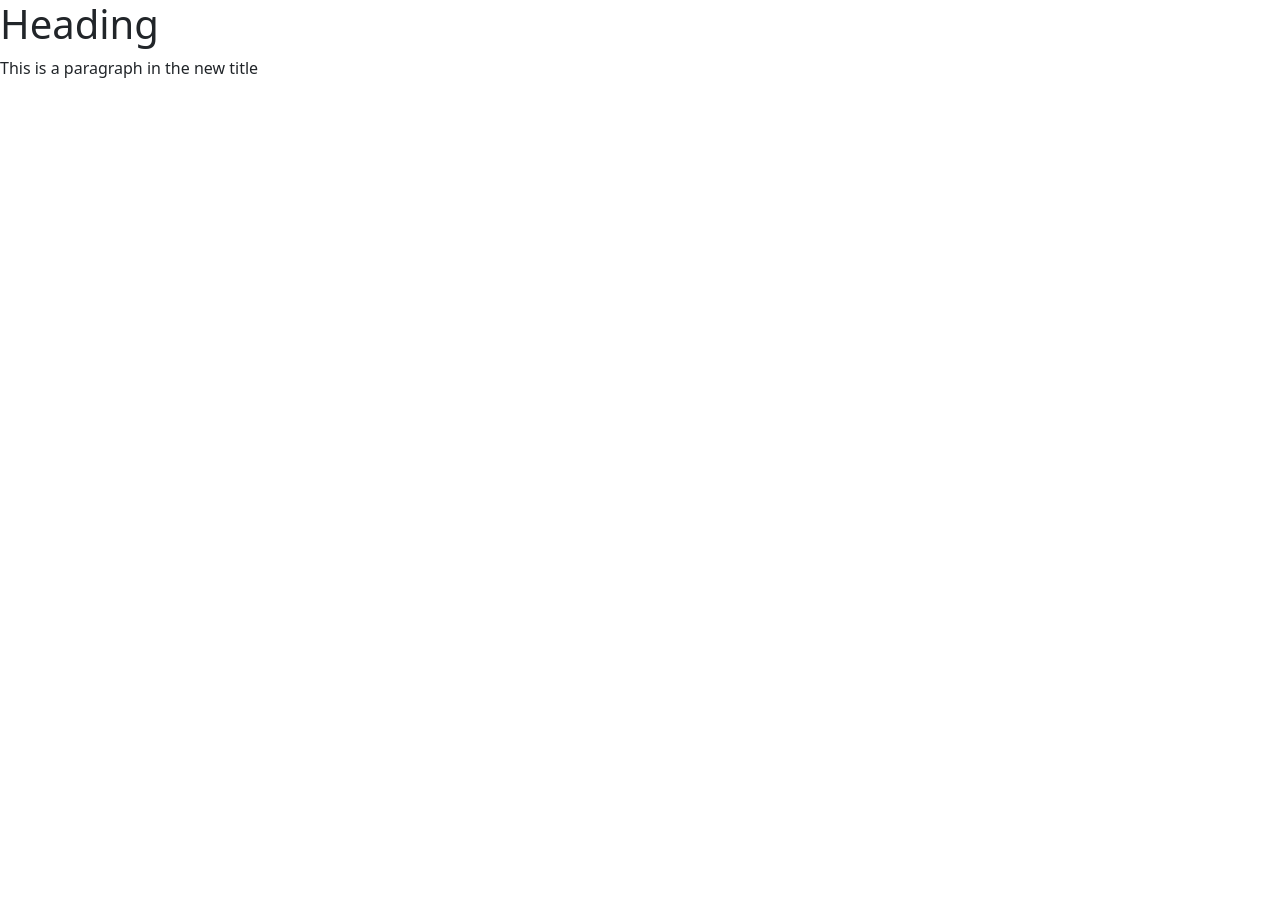
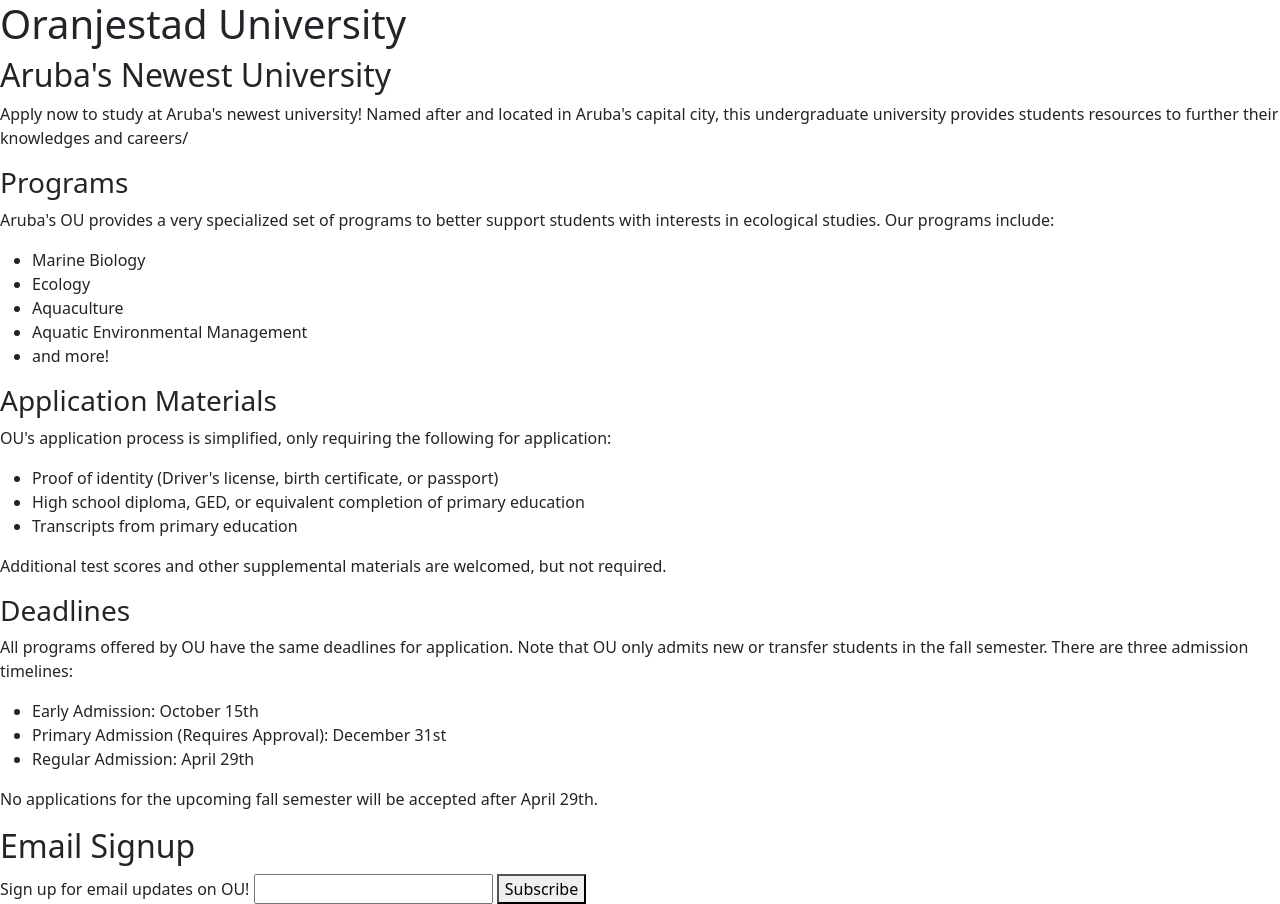
Before and after one commit to andrewfrxtz/framework-challenge, a plain HTML site: page index.html in a window 1280 px wide. Before the commit the page ends 800 px from the top, so only its background shows below. Drawn offline with nearby package versions, Linux system fonts and the light colour scheme.

Commit message:
All content

```diff
--- a/index.html
+++ b/index.html
@@ -4,12 +4,48 @@
     <meta charset="UTF-8">
     <meta name="viewport" content="width=device-width, initial-scale=1.0">
     <meta http-equiv="X-UA-Compatible" content="ie=edge">
-    <title>Title</title>
+    <title>Oranjestad University</title>
     <link href="https://cdn.jsdelivr.net/npm/bootstrap@5.3.0/dist/css/bootstrap.min.css" rel="stylesheet" integrity="sha384-9ndCyUaIbzAi2FUVXJi0CjmCapSmO7SnpJef0486qhLnuZ2cdeRhO02iuK6FUUVM" crossorigin="anonymous">
+    <link rel="stylesheet" href="screen.css">
   </head>
   <body>
-    <h1>Heading</h1>
+    <h1>Oranjestad University </h1>
     <script src="index.js"></script>
-    <p>This is a paragraph in the new title</p>
+    <h2>Aruba's Newest University</h2>
+    <p>Apply now to study at Aruba's newest university! Named after and located in Aruba's capital city, this undergraduate university provides students resources to further their knowledges and careers/</p>
+    <h3>Programs</h3>
+    <p>Aruba's OU provides a very specialized set of programs to better support students with interests in ecological studies. Our programs include:</p>
+    <ul>
+      <li>Marine Biology</li>
+      <li>Ecology</li>
+      <li>Aquaculture</li>
+      <li>Aquatic Environmental Management</li>
+      <li>and more!</li>
+    </ul>
+    <h3>Application Materials</h3>
+    <p>OU's application process is simplified, only requiring the following for application:</p>
+    <ul>
+      <li>Proof of identity (Driver's license, birth certificate, or passport)</li>
+      <li>High school diploma, GED, or equivalent completion of primary education</li>
+      <li>Transcripts from primary education</li>
+    </ul>
+    <p>Additional test scores and other supplemental materials are welcomed, but not required.</p>
+    <h3>Deadlines</h3>
+    <p>All programs offered by OU have the same deadlines for application. Note that OU only admits new or transfer students in the fall semester. There are three admission timelines:</p>
+    <ul>
+      <li>Early Admission: October 15th</li>
+      <li>Primary Admission (Requires Approval): December 31st</li>
+      <li>Regular Admission: April 29th</li>
+    </ul>
+    <p>No applications for the upcoming fall semester will be accepted after April 29th.</p>
+    <section>
+      <h2>Email Signup</h2>
+      <form>
+        <label> Sign up for email updates on OU!
+          <input type="text">
+        </label>
+        <button type="button" onclick="alert('You have subscribed for email updates!')">Subscribe</button>
+      </form>
+    </section>
   </body>
 </html>
```
